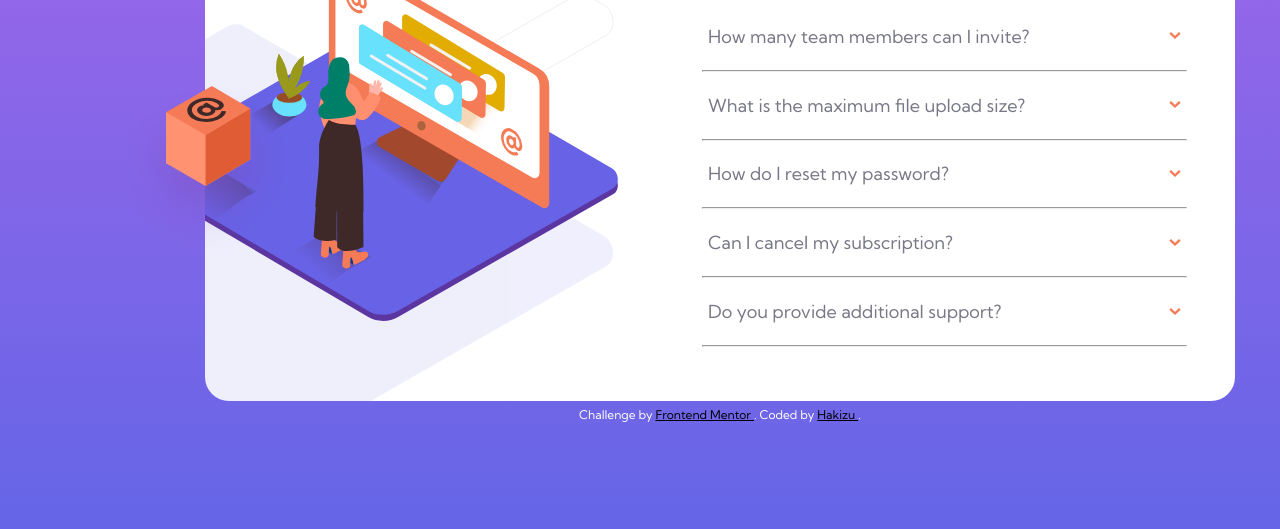
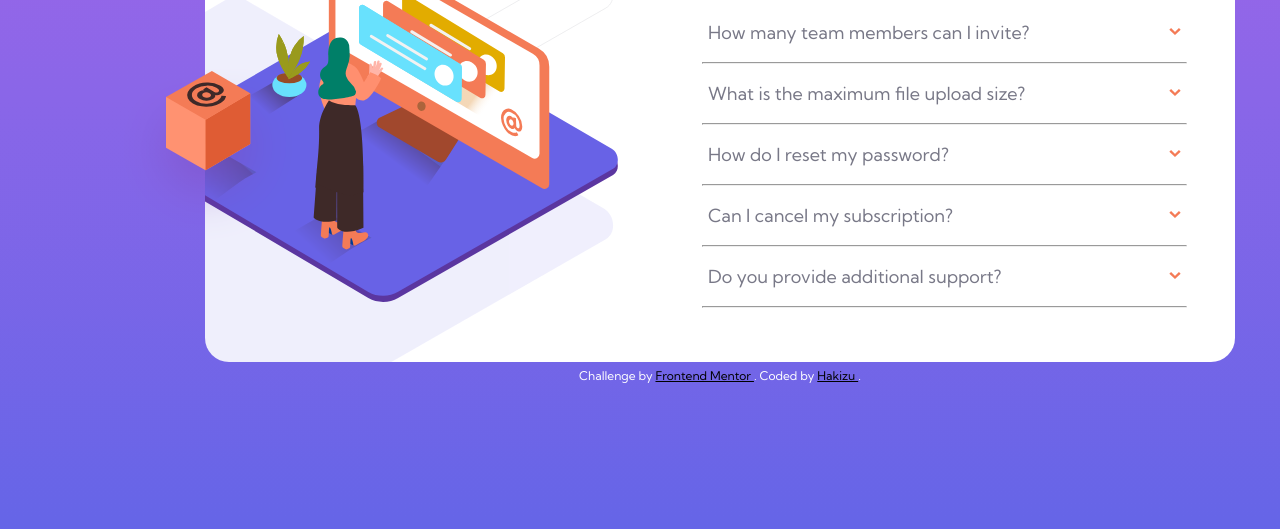
Before and after one commit to Hakizu/FrontendChallenge, a plain HTML site: page index.html in a window 1280 px wide. Shown: the part 343-872 px from the top of the page. Drawn offline with Linux system fonts and the light colour scheme; files whose address does not match are found by name.

Commit message:
:adhesive_bandage: fix html issues with h2 as child of button

```diff
--- a/index.html
+++ b/index.html
@@ -29,9 +29,7 @@
         <div class='accordion'>
           <div class="accordion-item">
             <button class='accordion-question'>
-              <h2>
                 How many team members can I invite?
-              </h2>
               <img class='chevron' src='/images/icon-arrow-down.svg' alt='arrow'>
             </button>
             <div class="accordion-collapse">
@@ -44,9 +42,7 @@
           </div>
           <div class="accordion-item">
             <button class='accordion-question'>
-              <h2>
                 What is the maximum file upload size?
-              </h2>
               <img class='chevron' src='/images/icon-arrow-down.svg' alt='arrow'>
             </button>
             <div class="accordion-collapse">
@@ -58,9 +54,7 @@
           </div>
           <div class="accordion-item">
             <button class='accordion-question'>
-              <h2>
                 How do I reset my password?
-              </h2>
               <img class='chevron' src='/images/icon-arrow-down.svg' alt='arrow'>
             </button>
             <div class="accordion-collapse">
@@ -72,9 +66,7 @@
           </div>
           <div class="accordion-item">
             <button class='accordion-question'>
-              <h2>
                 Can I cancel my subscription?
-              </h2>
               <img class='chevron' src='/images/icon-arrow-down.svg' alt='arrow'>
             </button>
             <div class="accordion-collapse">
@@ -86,9 +78,7 @@
           </div>
           <div class="accordion-item">
             <button class='accordion-question'>
-              <h2>
                 Do you provide additional support?
-              </h2>
               <img class='chevron' src='/images/icon-arrow-down.svg' alt='arrow'>
             </button>
             <div class="accordion-collapse">
--- a/styles/index.scss
+++ b/styles/index.scss
@@ -51,14 +51,6 @@ body {
         font-size: 30px;
         @media (min-width: 56rem) {
             text-align: left;
-        }
-    }
-    h2 {
-        font-weight: normal;
-        font-size: 12px;
-        color: $textDarkBlue;
-        @media (min-width: 56rem) {
-            font-size: 18px;
         }
     }
     hr {
@@ -118,11 +110,17 @@ body {
                     width: 100%;
                     background: white;
                     border: none;
+                    font-weight: normal;
+                    font-size: 14px;
+                    color: $textDarkBlue;
+                    padding-top: 1rem;
+                    padding-bottom: 1rem;
+                    @media (min-width: 56rem) {
+                        font-size: 18px;
+                    }
 
                     &:hover {
-                        h2 {
-                            color: $textRed;
-                        }
+                        color: $textRed;
                         cursor: pointer;
                     }
 
@@ -135,9 +133,9 @@ body {
                     }
                 }
                 &.open {
-                    h2 {
+                    .accordion-question {
+                        color: $textBlack;
                         font-weight: bold;
-                        color: $textBlack;
                     }
                     img {
                         transform: rotate(180deg);
```
Also changed, not shown: styles/index.css, 1 other file.
